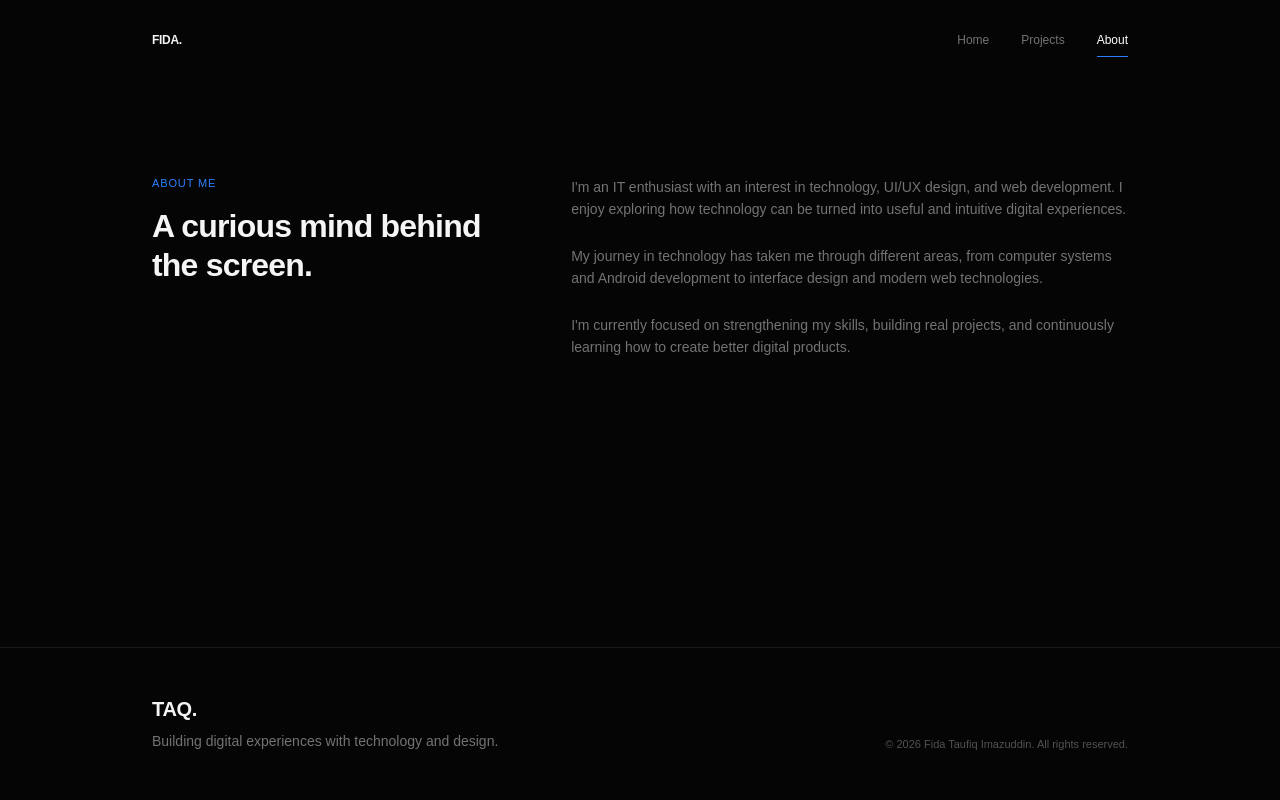
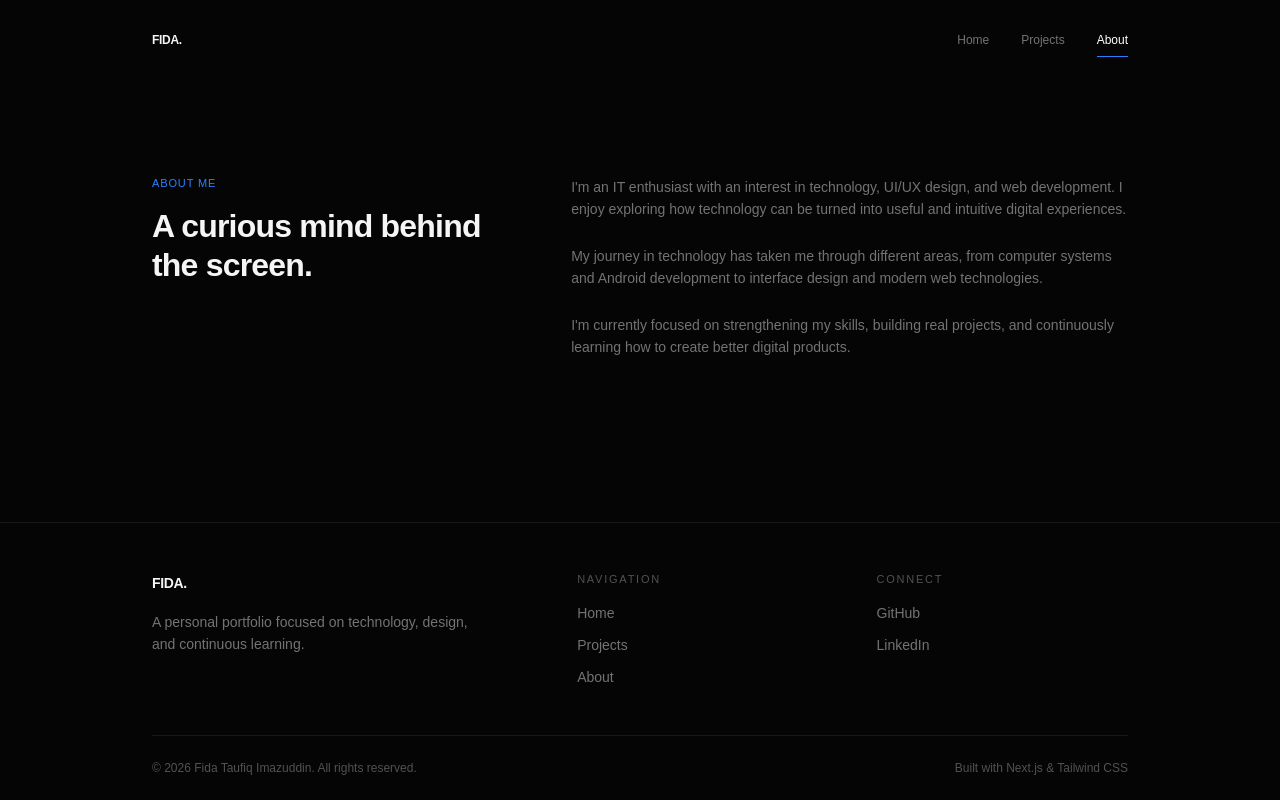
Before and after one commit to fidataufiq/portfolio-website, a Next.js app: page /about in a window 1280 px wide. Built offline with nearby package versions, Linux system fonts and the light colour scheme.

Commit message:
refactor: project detail/about page/Contact Section

```diff
--- /dev/null
+++ b/components/Contact.tsx
@@ -0,0 +1,63 @@
+import Container from "@/components/Container";
+import Reveal from "@/components/Reveal";
+
+const contactLinks = [
+  {
+    label: "Email",
+    value: "your@email.com",
+    href: "mailto:your@email.com",
+  },
+  {
+    label: "LinkedIn",
+    value: "LinkedIn",
+    href: "https://linkedin.com",
+  },
+  {
+    label: "GitHub",
+    value: "GitHub",
+    href: "https://github.com",
+  },
+];
+
+export default function Contact() {
+  return (
+    <section className="border-t border-neutral-900 py-24 sm:py-32">
+      <Container>
+        <Reveal>
+          <div className="grid gap-12 lg:grid-cols-[1fr_1fr] lg:gap-24">
+            {/* Left Content */}
+            <div>
+              <p className="text-label font-medium text-blue-500">CONTACT</p>
+
+              <h2 className="text-heading mt-4 max-w-xl font-semibold text-neutral-100">Have an idea, project, or opportunity?</h2>
+
+              <p className="text-body mt-6 max-w-lg text-neutral-500">I&apos;m always open to conversations about technology, creative projects, and opportunities to learn and grow.</p>
+            </div>
+
+            {/* Contact Links */}
+            <div className="flex flex-col">
+              {contactLinks.map((item, index) => (
+                <Reveal key={item.label} delay={index * 0.08}>
+                  <a
+                    href={item.href}
+                    target={item.href.startsWith("http") ? "_blank" : undefined}
+                    rel={item.href.startsWith("http") ? "noopener noreferrer" : undefined}
+                    className="group flex items-center justify-between border-t border-neutral-800 py-5 transition-colors hover:border-neutral-600"
+                  >
+                    <div>
+                      <p className="text-[11px] font-medium uppercase tracking-[0.16em] text-neutral-600">{item.label}</p>
+
+                      <p className="mt-2 text-sm text-neutral-300 transition-colors group-hover:text-white">{item.value}</p>
+                    </div>
+
+                    <span className="text-lg text-neutral-600 transition-all duration-300 group-hover:translate-x-1 group-hover:text-white">↗</span>
+                  </a>
+                </Reveal>
+              ))}
+            </div>
+          </div>
+        </Reveal>
+      </Container>
+    </section>
+  );
+}
--- a/components/Footer.tsx
+++ b/components/Footer.tsx
@@ -1,20 +1,72 @@
 import Link from "next/link";
+
 import Container from "@/components/Container";
+
+const navigation = [
+  {
+    name: "Home",
+    href: "/",
+  },
+  {
+    name: "Projects",
+    href: "/projects",
+  },
+  {
+    name: "About",
+    href: "/about",
+  },
+];
 
 export default function Footer() {
   const currentYear = new Date().getFullYear();
 
   return (
-    <footer className="border-t border-neutral-900 py-12">
+    <footer className="border-t border-neutral-900">
       <Container>
-        <div className="flex flex-col justify-between gap-8 md:flex-row md:items-end">
+        <div className="grid gap-12 py-12 md:grid-cols-[1.5fr_1fr_1fr]">
+          {/* Brand */}
           <div>
-            <p className="text-subheading font-semibold text-neutral-100">TAQ.</p>
+            <Link href="/" className="text-sm font-semibold tracking-tight text-neutral-100">
+              FIDA.
+            </Link>
 
-            <p className="text-body mt-2 text-neutral-500">Building digital experiences with technology and design.</p>
+            <p className="mt-4 max-w-xs text-sm leading-relaxed text-neutral-500">A personal portfolio focused on technology, design, and continuous learning.</p>
           </div>
 
-          <p className="text-[11px] text-neutral-600">© 2026 Fida Taufiq Imazuddin. All rights reserved.</p>
+          {/* Navigation */}
+          <div>
+            <p className="text-[11px] font-medium uppercase tracking-[0.16em] text-neutral-600">Navigation</p>
+
+            <div className="mt-4 flex flex-col gap-3">
+              {navigation.map((item) => (
+                <Link key={item.href} href={item.href} className="text-sm text-neutral-500 transition-colors hover:text-white">
+                  {item.name}
+                </Link>
+              ))}
+            </div>
+          </div>
+
+          {/* Social */}
+          <div>
+            <p className="text-[11px] font-medium uppercase tracking-[0.16em] text-neutral-600">Connect</p>
+
+            <div className="mt-4 flex flex-col gap-3">
+              <a href="https://github.com" target="_blank" rel="noopener noreferrer" className="text-sm text-neutral-500 transition-colors hover:text-white">
+                GitHub
+              </a>
+
+              <a href="https://linkedin.com" target="_blank" rel="noopener noreferrer" className="text-sm text-neutral-500 transition-colors hover:text-white">
+                LinkedIn
+              </a>
+            </div>
+          </div>
+        </div>
+
+        {/* Bottom */}
+        <div className="flex flex-col gap-3 border-t border-neutral-900 py-6 text-xs text-neutral-600 sm:flex-row sm:items-center sm:justify-between">
+          <p>© {currentYear} Fida Taufiq Imazuddin. All rights reserved.</p>
+
+          <p>Built with Next.js & Tailwind CSS</p>
         </div>
       </Container>
     </footer>
```
